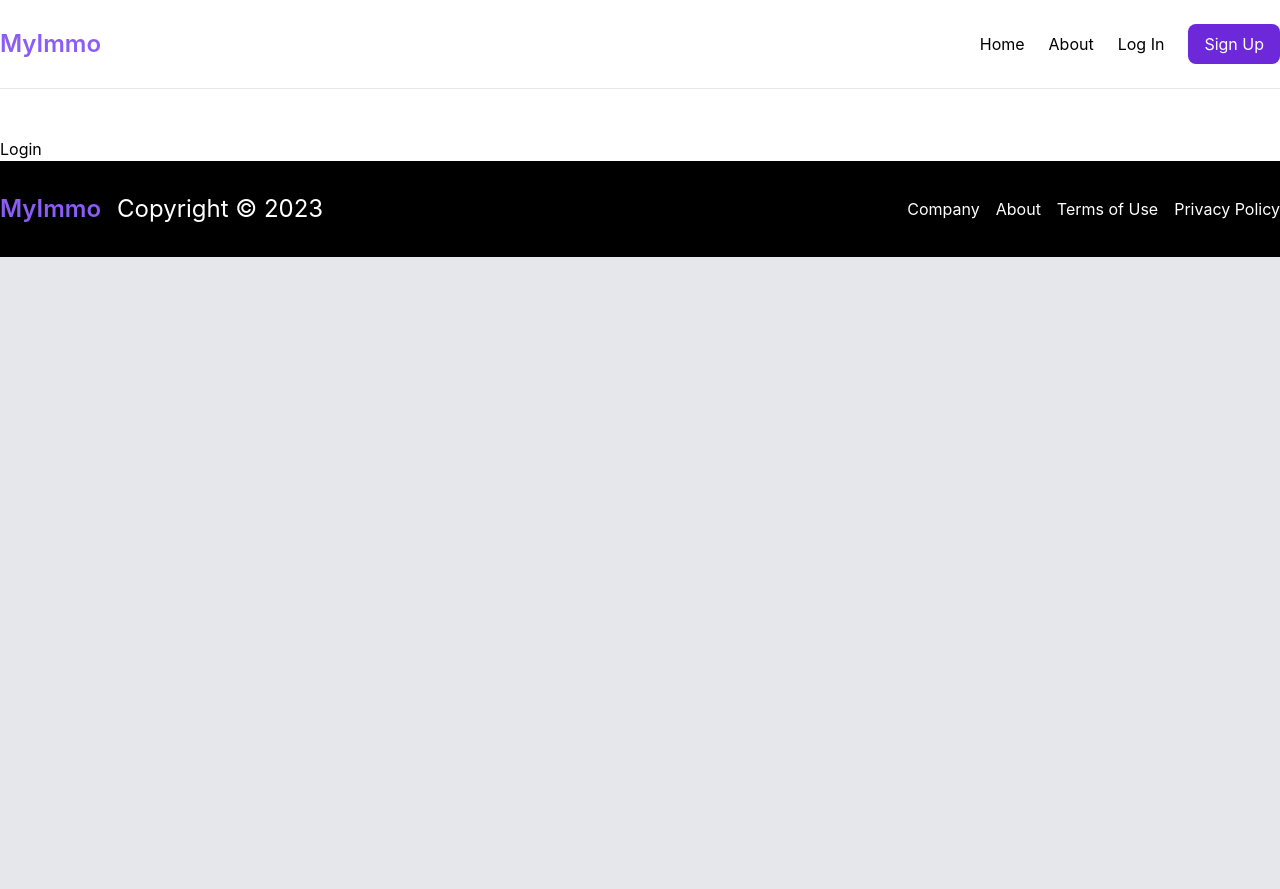
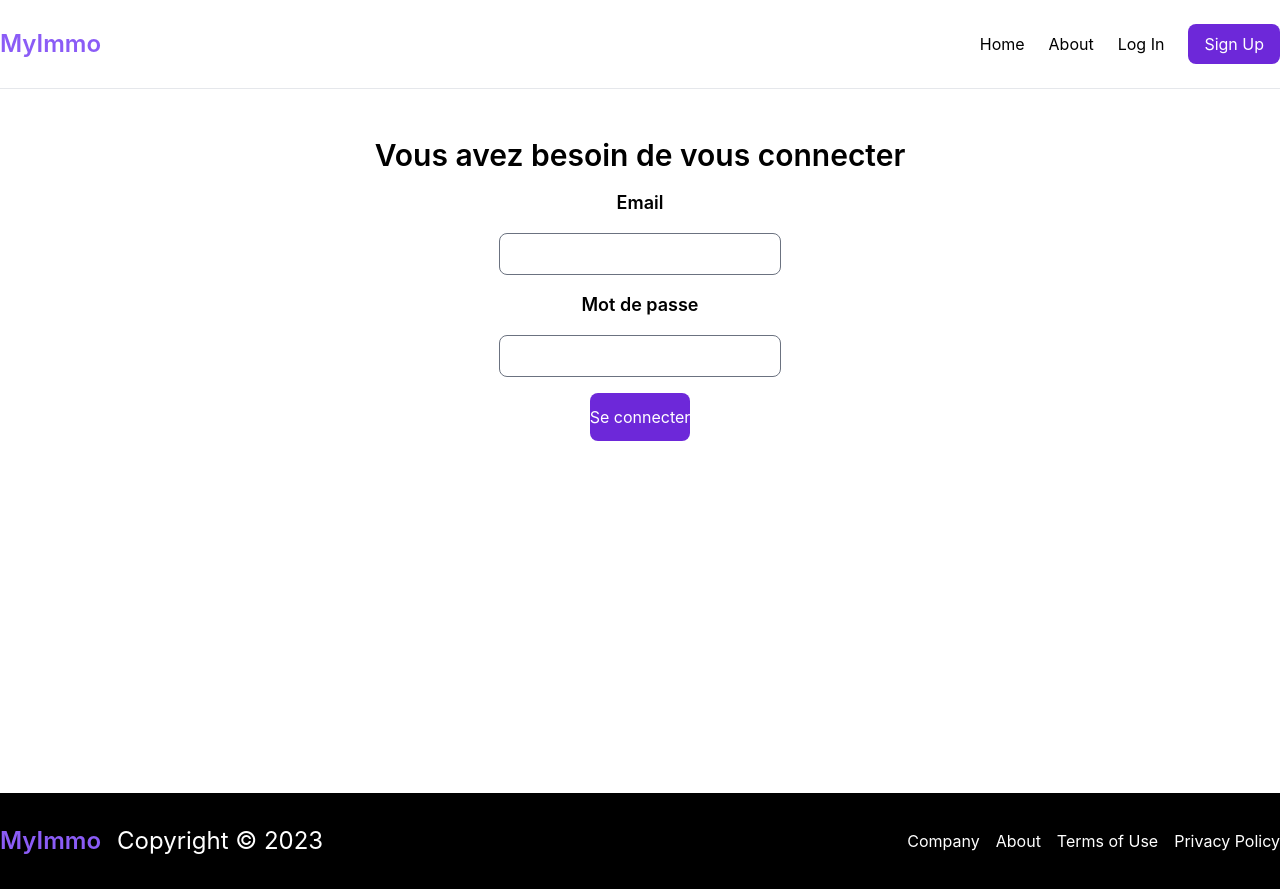
Before and after one commit to elhadjtall/SITE_AGENCE, a React (Vite) app in the folder frontend/: page /login in a window 1280 px wide. Before the commit the page ends 800 px from the top, so only its background shows below. Built offline with nearby package versions, Linux system fonts and the light colour scheme.

Commit message:
Ajout du login

```diff
--- a/frontend/src/pages/Login.jsx
+++ b/frontend/src/pages/Login.jsx
@@ -2,10 +2,17 @@ import React from 'react'
 
 const Login = () => {
   return (
-    <section>
-        <div>
-            <h1>Login</h1>
+    <section className='container mx-auto min-h-[600px] mb-14'>
+        <div className='text-center'>
+            <h1 className='text-3xl font-semibold mb-4'>Vous avez besoin de vous connecter</h1>
         </div>
+        <form className='flex flex-col gap-4 items-center'>
+            <label className='text-lg font-semibold' htmlFor="email">Email</label>
+            <input className='border border-gray-500 rounded-lg outline-none px-4 py-2' type="email" name="email" />
+            <label className='text-lg font-semibold' htmlFor="password">Mot de passe</label>
+            <input  className='border border-gray-500 rounded-lg outline-none px-4 py-2' type="password" name="password"  />
+            <button className='bg-violet-700 hover:bg-violet-800 transition text-white py-3 rounded-lg' type="submit">Se connecter</button>
+        </form>
     </section>
   )
 }
```
